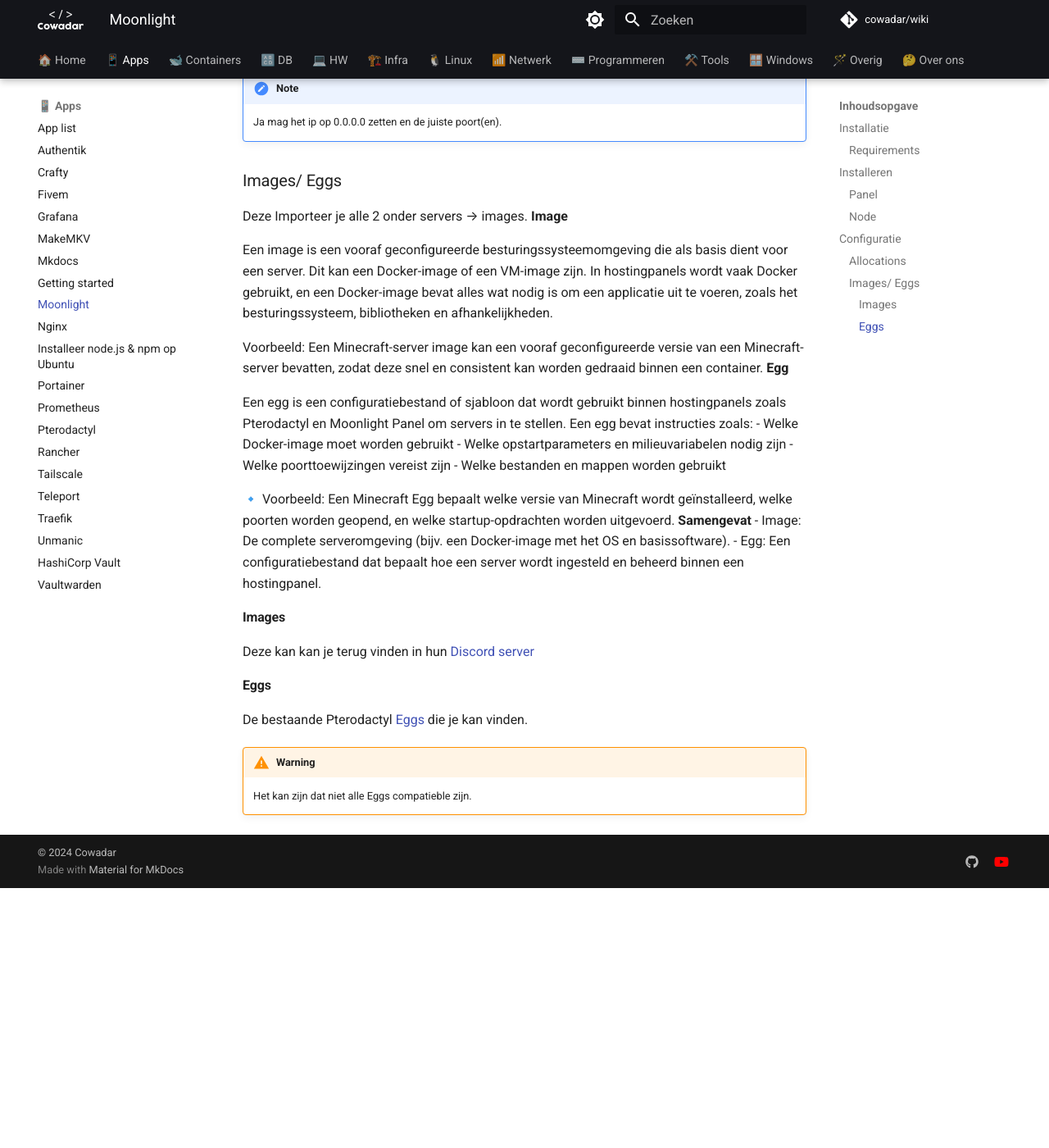
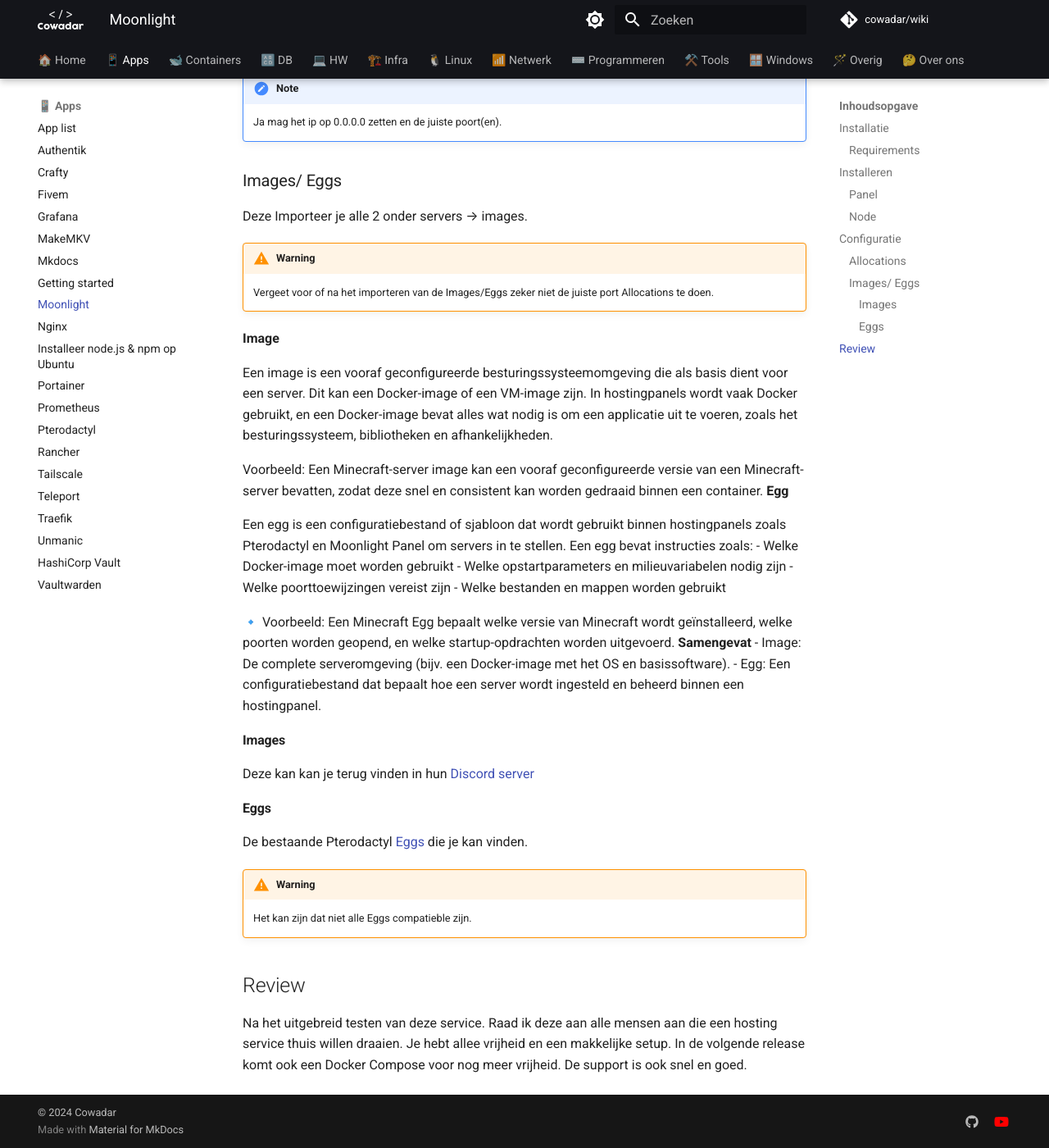
Before and after one commit to cowadar/wiki, an MkDocs documentation site: the page built from docs/apps/moonlight.md, in a window 1280 px wide and 1400 px high, scrolled down 1997 px. Shown: the whole window at 82% size. Built offline with MkDocs 1.6.1 and Material for MkDocs 9.7.7, drawn with Linux system fonts in a browser that asks for light colours; comment, search, counter and statistics services are not loaded; before the commit the page ends 3080 px from its top, so only the background shows below that.

Commit message:
add moonlight page

```diff
--- a/docs/apps/moonlight.md
+++ b/docs/apps/moonlight.md
@@ -68,6 +68,10 @@
 
 ### Images/ Eggs
 Deze Importeer je alle 2 onder servers --> images.
+
+!!! warning
+    Vergeet voor of na het importeren van de Images/Eggs zeker niet de juiste port Allocations te doen.
+
 **Image**
 
 Een image is een vooraf geconfigureerde besturingssysteemomgeving die als basis dient voor een server. Dit kan een Docker-image of een VM-image zijn. In hostingpanels wordt vaak Docker gebruikt, en een Docker-image bevat alles wat nodig is om een applicatie uit te voeren, zoals het besturingssysteem, bibliotheken en afhankelijkheden.
@@ -96,3 +100,10 @@
 
 !!! warning
     Het kan zijn dat niet alle Eggs compatieble zijn.
+
+
+
+## Review
+Na het uitgebreid testen van deze service. Raad ik deze aan alle mensen aan die een hosting service thuis willen draaien.
+Je hebt allee vrijheid en een makkelijke setup. In de volgende release komt ook een Docker Compose voor nog meer vrijheid.
+De support is ook snel en goed.
```
